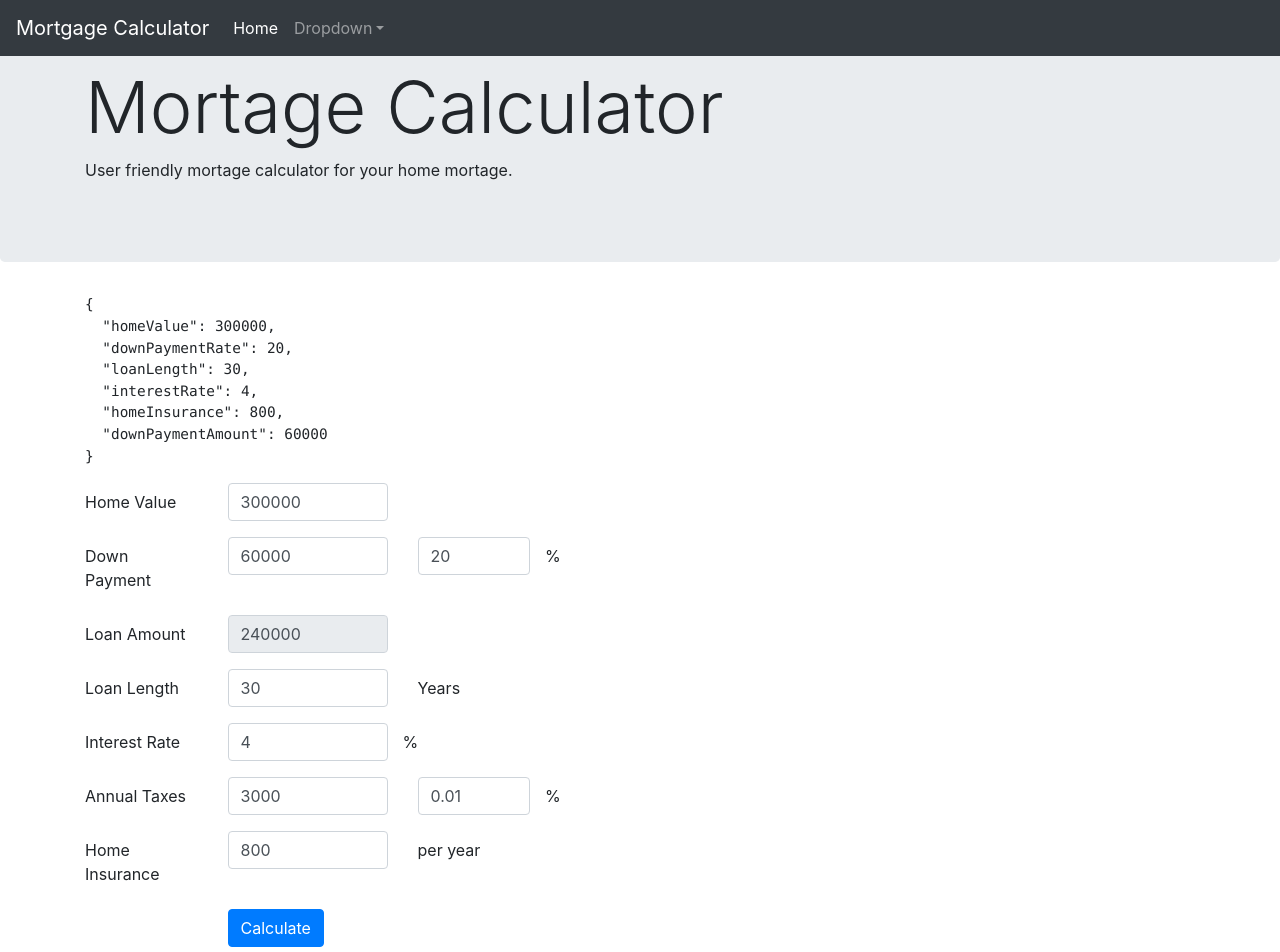
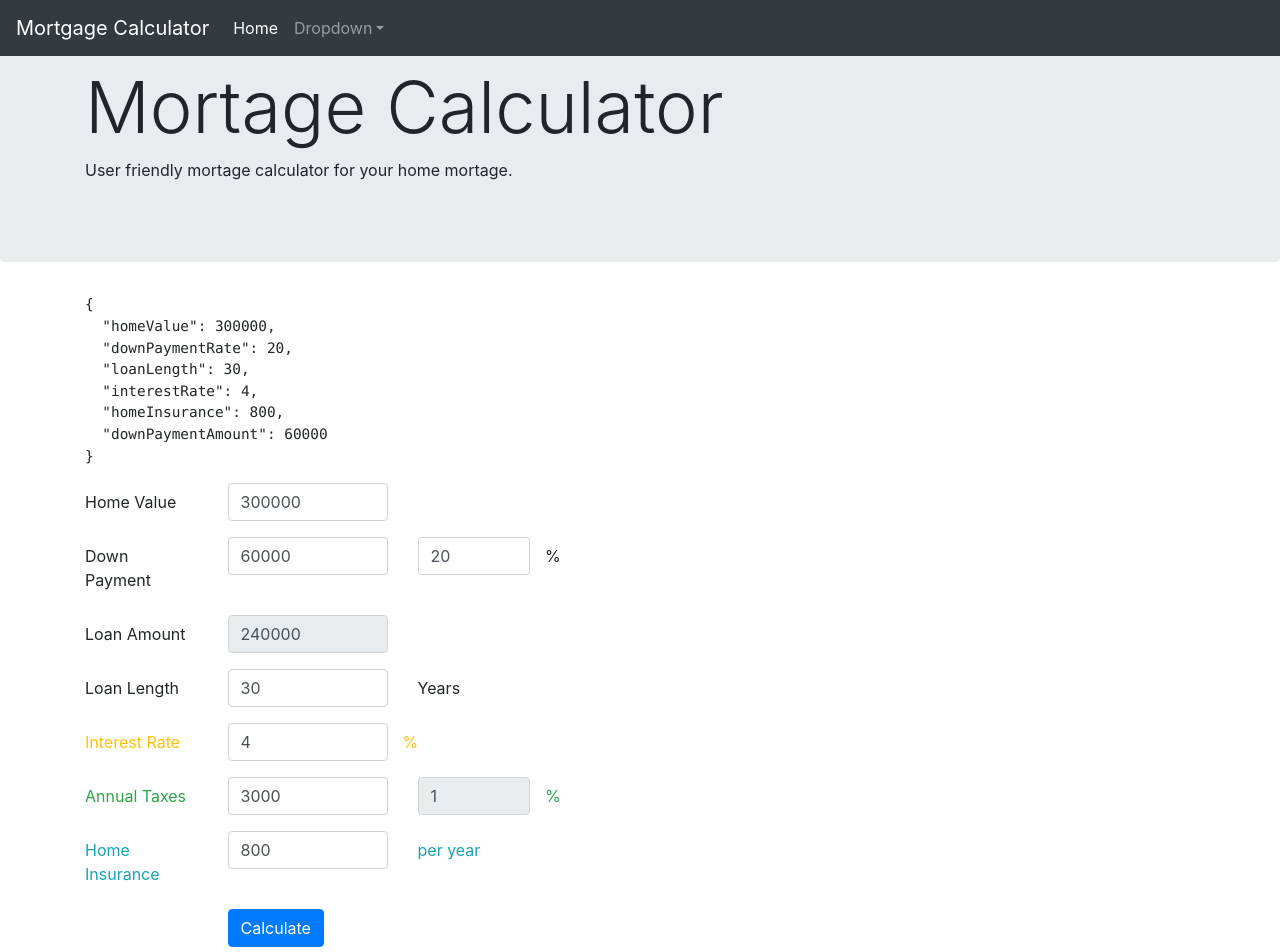
Before and after one commit to rattanakchea/mortgage-calc, an Angular app: page / in a window 1280 px wide. Shown: the top 952 px of the page. Built offline with nearby package versions, Linux system fonts and the light colour scheme.

Commit message:
update logic on home value change to recalc dependent values

```diff
--- a/src/app/mortgage-form/mortgage-form.component.html
+++ b/src/app/mortgage-form/mortgage-form.component.html
@@ -3,16 +3,16 @@
   <div class="form-group row">
     <label for="homeValue" class="col-sm-3 col-form-label">Home Value</label>
     <div class="col-sm-4">
-      <input type="number" class="form-control" name="homeValue" [(ngModel)]="mortgage.homeValue">
+      <input type="number" class="form-control" name="homeValue" (ngModelChange)="onHomeValueChange()" [(ngModel)]="mortgage.homeValue">
     </div>
   </div>
   <div class="form-group row">
     <label for="downPayment" class="col-sm-3 col-form-label">Down Payment</label>
     <div class="col-sm-4">
-      <input type="number" class="form-control" name="downPaymentAmount" [(ngModel)]="mortgage.downPaymentAmount">
+      <input type="number" class="form-control" name="downPaymentAmount" (ngModelChange)="onDownPaymentAmountChange()" [(ngModel)]="mortgage.downPaymentAmount">
     </div>
     <div class="col-sm-3">
-      <input type="number" class="form-control" name="downPaymentRate" [(ngModel)]="mortgage.downPaymentRate">
+      <input type="number" class="form-control" name="downPaymentRate"  (ngModelChange)="onDownPaymentRateChange()" [(ngModel)]="mortgage.downPaymentRate">
     </div>
     <label for="homeValue" class="col-form-label">%</label>
   </div>
@@ -29,7 +29,7 @@
     </div>
     <label class="col-sm-3 col-form-label">Years</label>
   </div>
-  <div class="form-group row">
+  <div class="form-group row text-warning">
     <label for="downPayment" class="col-sm-3 col-form-label">Interest Rate</label>
     <div class="col-sm-4">
       <input type="number" class="form-control" for="downPaymentRate" placeholder="4" name="interestRate" [(ngModel)]="mortgage.interestRate">
@@ -37,17 +37,17 @@
     <label for="homeValue" class="col-form-label">%</label>
   </div>
 
-  <div class="form-group row">
+  <div class="form-group row text-success">
     <label for="downPayment" class="col-sm-3 col-form-label">Annual Taxes</label>
     <div class="col-sm-4">
-      <input type="text" class="form-control" name="annualTax" [(ngModel)]="optionals.annualTax">
+      <input type="text" class="form-control" name="annualTax" [(ngModel)]="extras.annualTax">
     </div>
     <div class="col-sm-3">
-      <input type="number" class="form-control" name="annualTaxInterest" [(ngModel)]="optionals.annualTaxInterest">
+      <input type="number" disabled class="form-control" name="annualTaxInterest" [(ngModel)]="extras.annualTaxInterest">
     </div>
     <label for="homeValue" class="col-form-label">%</label>
   </div>
-  <div class="form-group row">
+  <div class="form-group row text-info">
     <label class="col-sm-3 col-form-label">Home Insurance</label>
     <div class="col-sm-4">
       <input type="number" class="form-control"  name="homeInsurance" [(ngModel)]="mortgage.homeInsurance">
--- a/src/app/mortgage-form/mortgage-form.component.ts
+++ b/src/app/mortgage-form/mortgage-form.component.ts
@@ -17,7 +17,7 @@ export class MortgageFormComponent implements OnInit {
     downPaymentAmount?: number
   };
 
-  optionals: {
+  extras: {
     annualTaxInterest: number,
     annualTax?: number,
     loanAmount?: number
@@ -34,8 +34,8 @@ export class MortgageFormComponent implements OnInit {
     };
     let m = this.mortgage;
 
-    this.optionals = {
-      annualTaxInterest: .01   //1% of homeValue
+    this.extras = {
+      annualTaxInterest: 1   //1% of homeValue
 
     };
    this.initCalc();
@@ -43,14 +43,27 @@ export class MortgageFormComponent implements OnInit {
 
   initCalc() {
     this.mortgage.downPaymentAmount = this.mortgage.homeValue * this.mortgage.downPaymentRate / 100;
+    this.extras.annualTax = this.mortgage.homeValue * this.extras.annualTaxInterest/100;
+  }
 
-    this.optionals.annualTax = this.mortgage.homeValue * this.optionals.annualTaxInterest;
+  onHomeValueChange() {
+    console.log('home value change');
+    // update downpayment
+    this.initCalc();
+  }
+
+  onDownPaymentAmountChange() {
+    this.mortgage.downPaymentRate = this.mortgage.downPaymentAmount / this.mortgage.homeValue * 100;
+  }
+
+  onDownPaymentRateChange() {
+    this.mortgage.downPaymentAmount = this.mortgage.downPaymentRate/100 * this.mortgage.homeValue;
   }
 
   getLoanAmount() {
     //console.log('getloan')
-    this.optionals.loanAmount = this.mortgage.homeValue - this.mortgage.downPaymentAmount;
-    return this.optionals.loanAmount;
+    this.extras.loanAmount = this.mortgage.homeValue - this.mortgage.downPaymentAmount;
+    return this.extras.loanAmount;
   }
 
   ngOnInit() {
```
